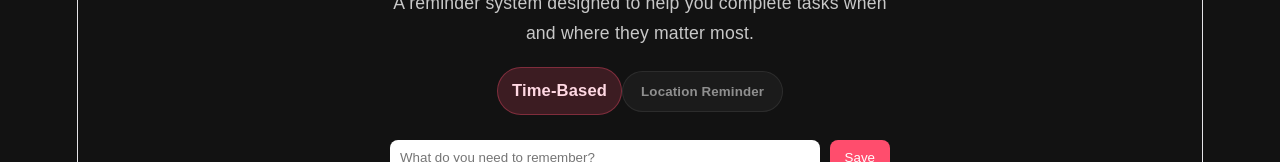
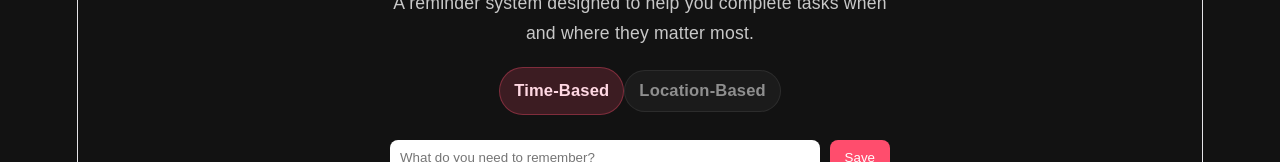
Before and after one commit to Nicode56/PingMe, a React (Vite) app: page / in a window 1280 px wide. Shown: the part 137-299 px from the top of the page. Built offline with nearby package versions, Linux system fonts and the light colour scheme.

Commit message:
Resized and renamed location button to match active button

```diff
--- a/src/App.css
+++ b/src/App.css
@@ -259,13 +259,15 @@ li {
   align-items: center;
   justify-content: center;
   margin: 0 auto 1.25rem;
-  padding: 12px 18px;
+  padding: 10px 14px;
   border-radius: 999px;
   background: rgba(255, 255, 255, 0.04);
   color: #8f8f8f;
   border: 1px solid rgba(255, 255, 255, 0.08);
+  font-size: 0.92rem;
   font-weight: 700;
   letter-spacing: 0.01em;
+  white-space: nowrap;
   cursor: not-allowed;
 }
 
--- a/src/App.jsx
+++ b/src/App.jsx
@@ -370,7 +370,7 @@ function App() {
       </div>
 
       <button className="future-feature-button" disabled title="Coming soon">
-        Location Reminder
+        Location-Based
       </button>
 
       <div className="input-group">
```
